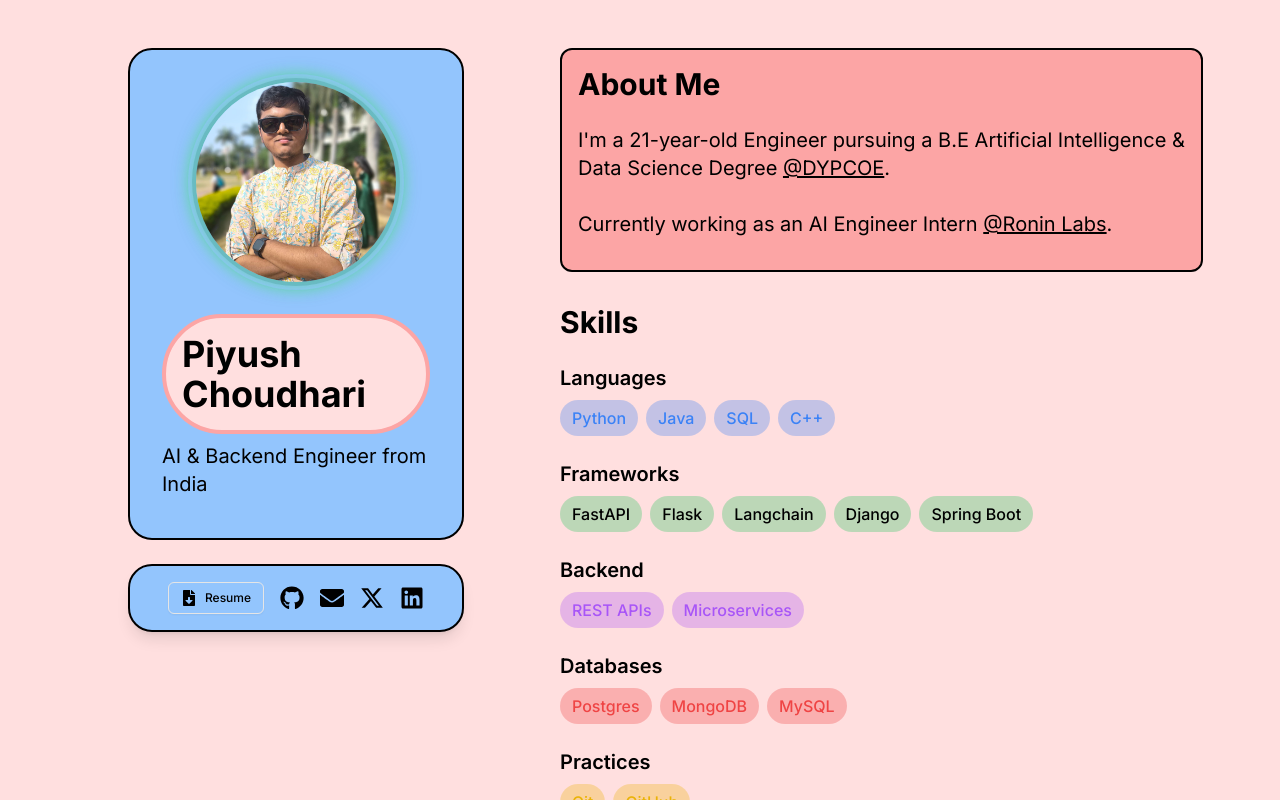
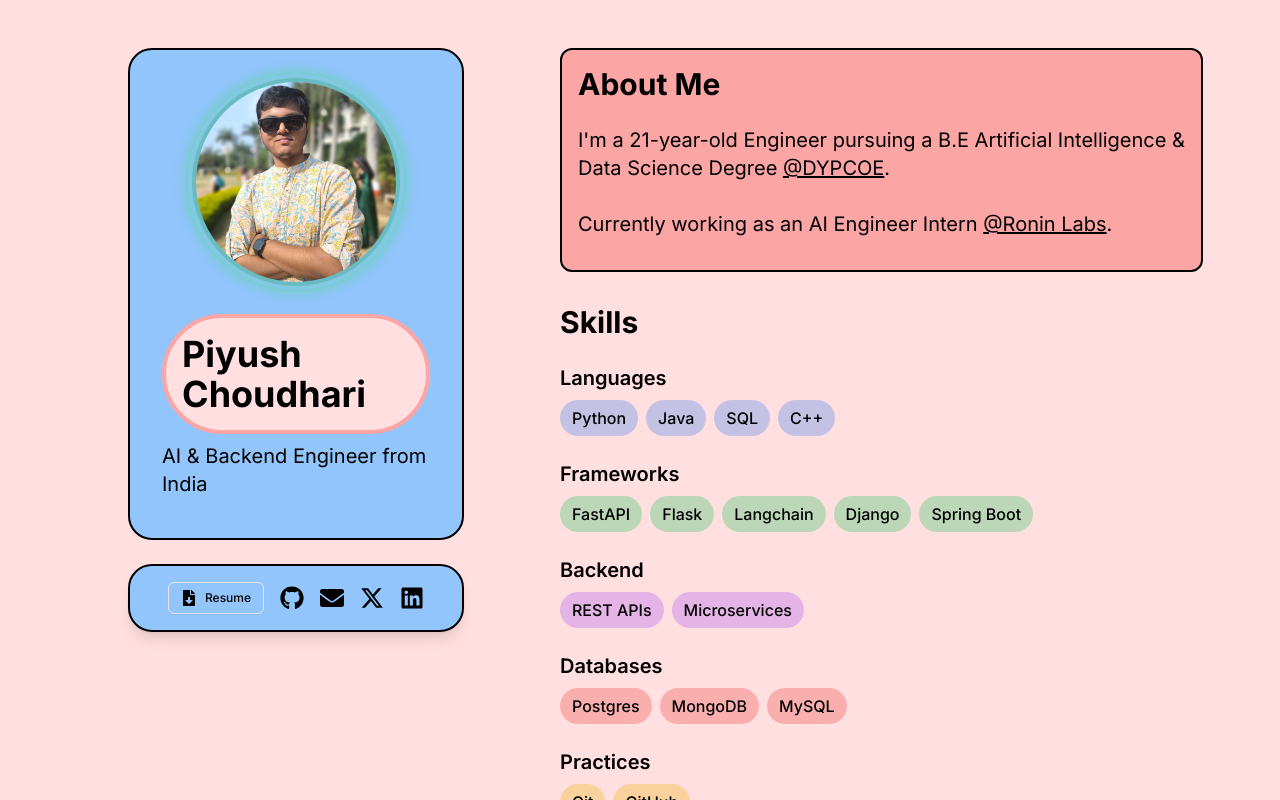
Before and after one commit to capybara-brain346/personal-website, a Next.js app: page / in a window 1280 px wide. Built offline with nearby package versions, Linux system fonts and the light colour scheme.

Commit message:
update Chip component colors for improved text contrast

```diff
--- a/src/components/Chips.tsx
+++ b/src/components/Chips.tsx
@@ -14,12 +14,12 @@ interface ChipProps {
 }
 
 const categoryColors: Record<SkillCategory, { bg: string; text: string }> = {
-  languages: { bg: "bg-blue-500", text: "text-blue-500" },
+  languages: { bg: "bg-blue-500", text: "text-black" },
   frameworks: { bg: "bg-green-500", text: "text-black" },
-  backend: { bg: "bg-purple-500", text: "text-purple-500" },
-  databases: { bg: "bg-red-500", text: "text-red-500" },
-  practices: { bg: "bg-yellow-500", text: "text-yellow-500" },
-  cicd: { bg: "bg-[#F5DEB3]", text: "text-black" },
+  backend: { bg: "bg-purple-500", text: "text-black" },
+  databases: { bg: "bg-red-500", text: "text-black" },
+  practices: { bg: "bg-yellow-500", text: "text-black" },
+  cicd: { bg: "bg-orange-400", text: "text-black" },
 };
 
 export const Chip: React.FC<ChipProps> = ({ text, category }) => {
```
